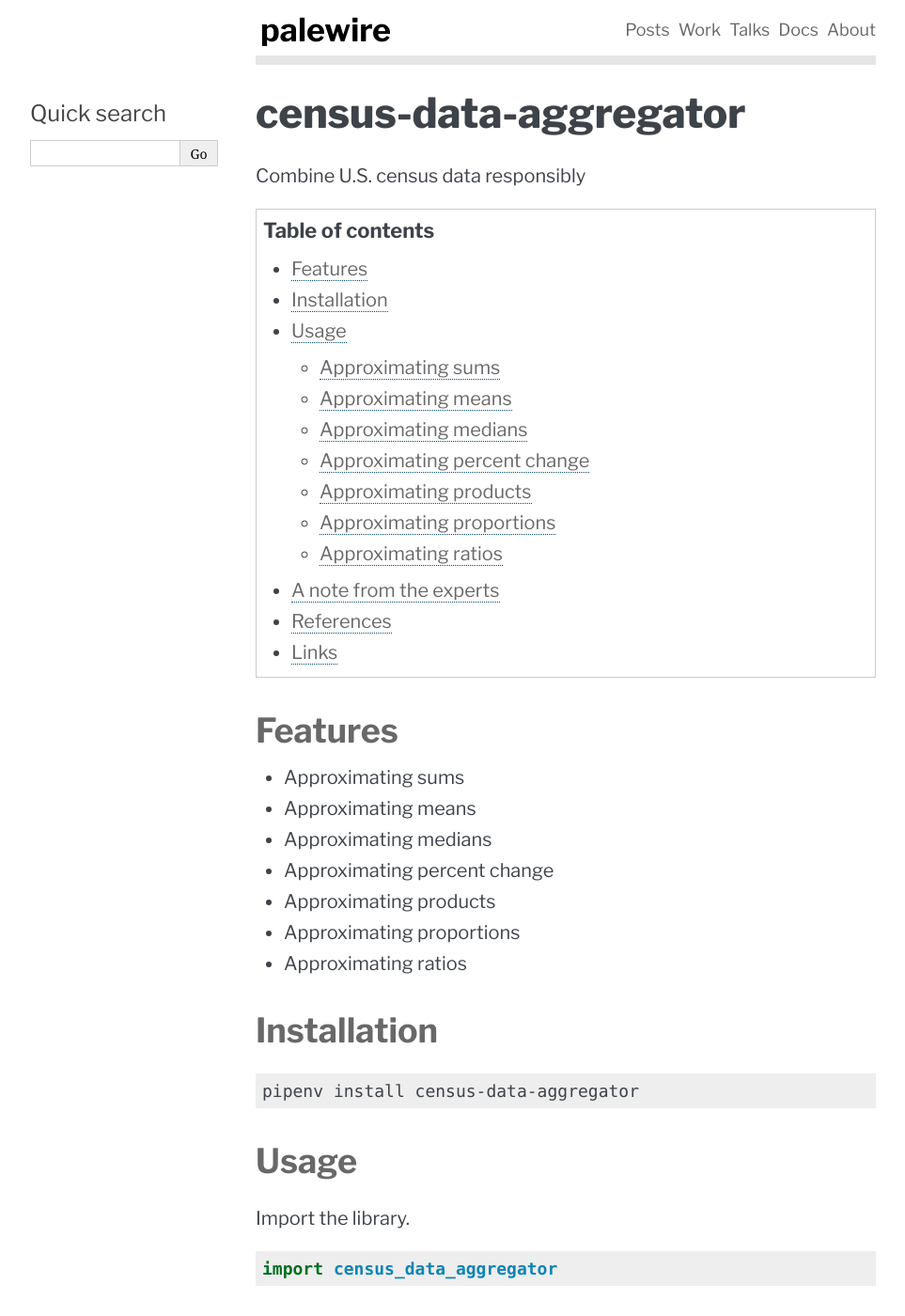
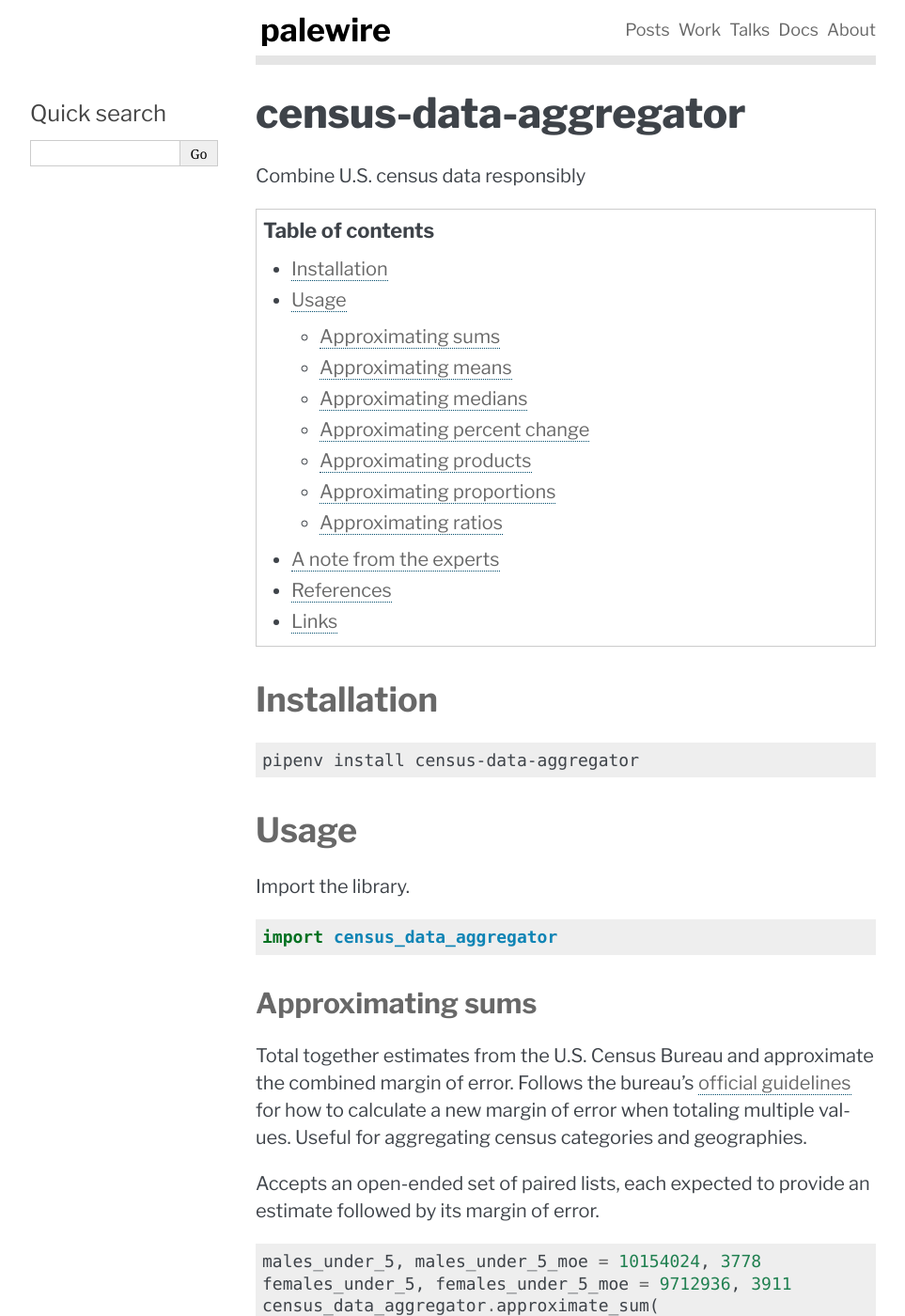
Before and after one commit to datadesk/census-data-aggregator, a Sphinx documentation site: the page built from docs/index.md, in a window 1280 px wide and 1400 px high. Shown: the whole window at 94% size, without its empty margins (148-1111 px from the left). Built offline with Sphinx 7.4.7, drawn with Linux system fonts in a browser that asks for light colours.

Commit message:
Trim docs

````diff
--- a/docs/index.md
+++ b/docs/index.md
@@ -9,16 +9,6 @@ Combine U.S. census data responsibly
 :local:
 :depth: 2
 ```
-
-## Features
-
-- Approximating sums
-- Approximating means
-- Approximating medians
-- Approximating percent change
-- Approximating products
-- Approximating proportions
-- Approximating ratios
 
 ## Installation
 
````
